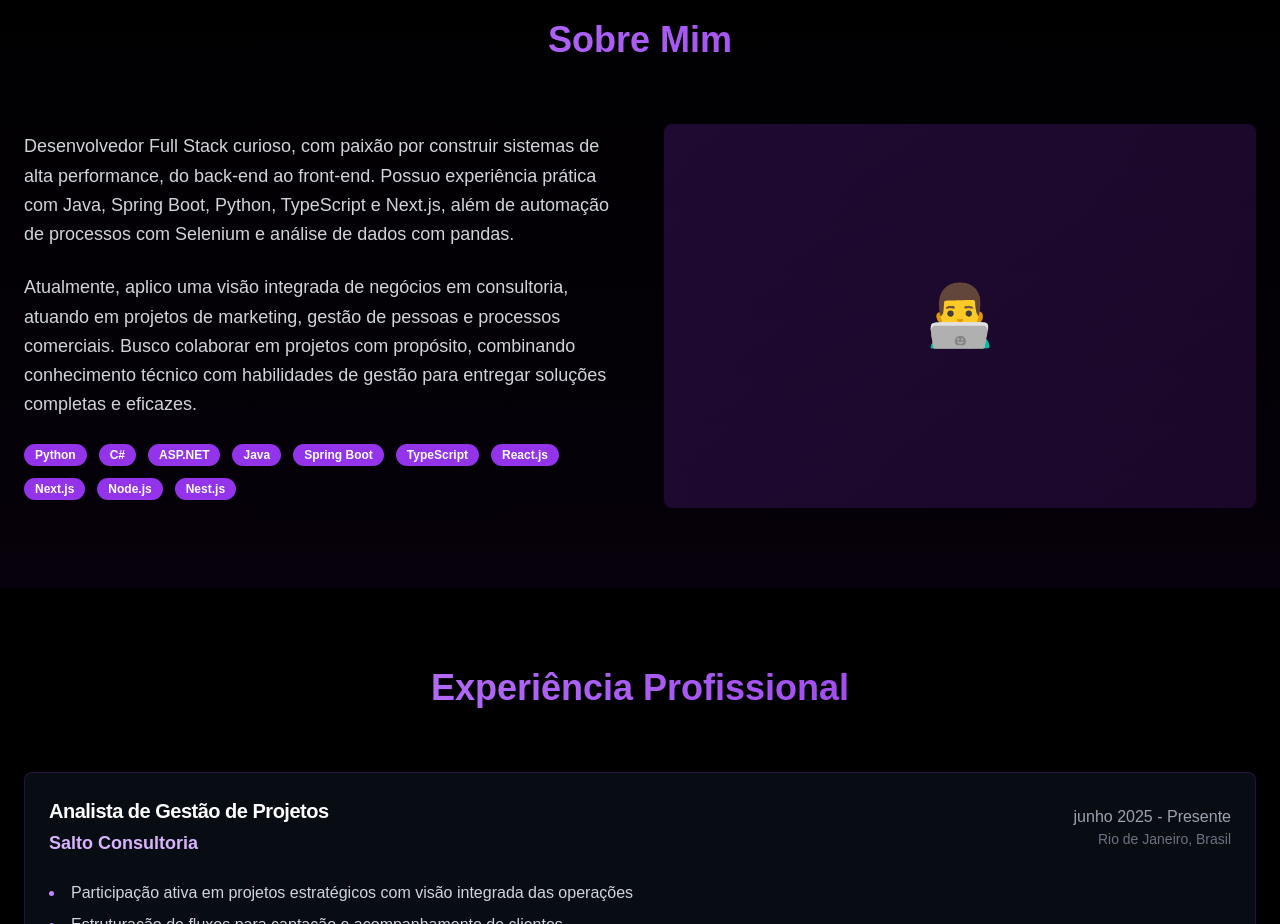
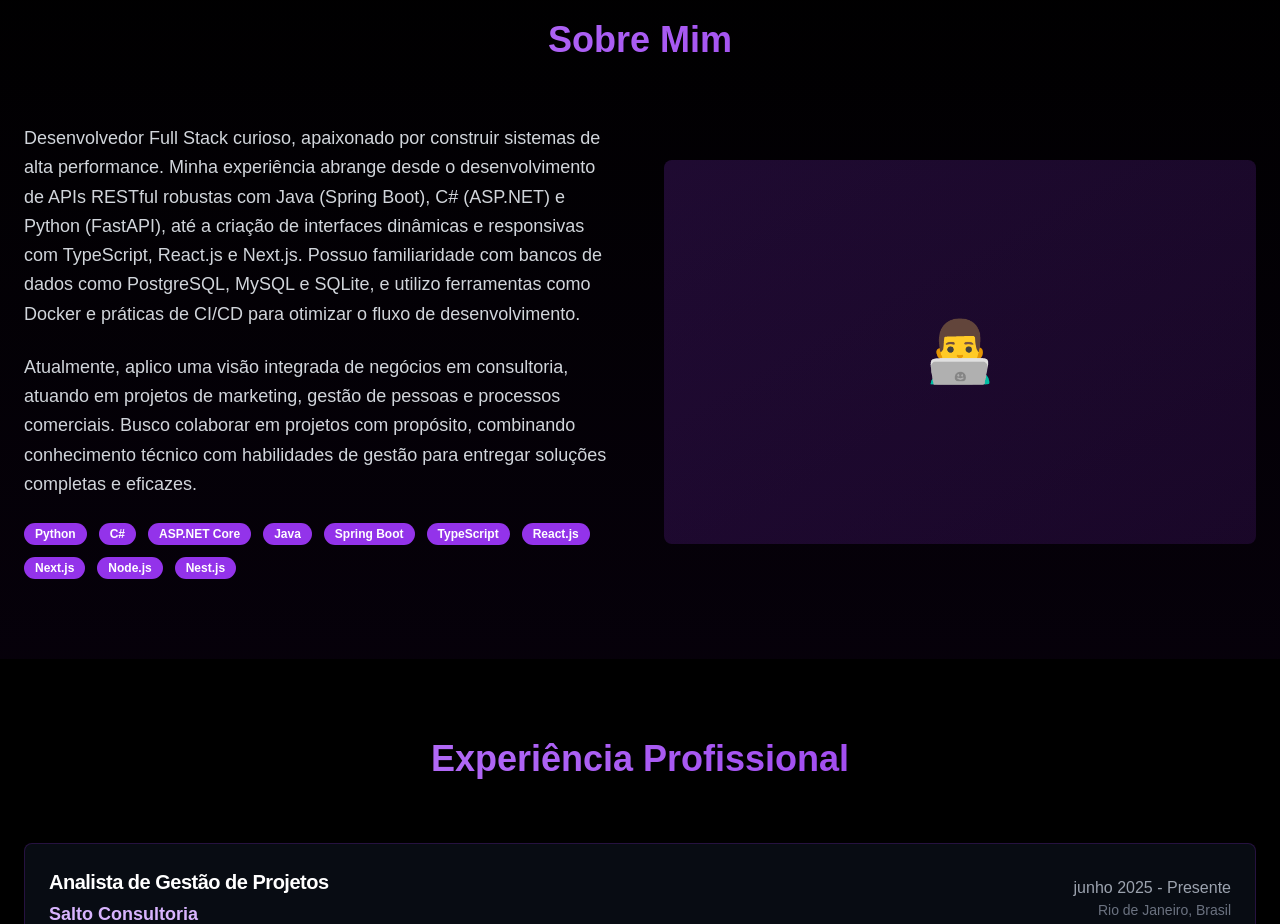
Before and after one commit to PedroSmaxY/pedro-smaxy.dev, a Next.js app: page / in a window 1280 px wide. Shown: the part 860-1784 px from the top of the page. Built offline with nearby package versions, Linux system fonts and the light colour scheme.

Commit message:
refactor: updates about me section

```diff
--- a/app/page.tsx
+++ b/app/page.tsx
@@ -41,13 +41,13 @@ export default function Portfolio() {
       <About
         title="Sobre Mim"
         paragraphs={[
-          "Desenvolvedor Full Stack curioso, com paixão por construir sistemas de alta performance, do back-end ao front-end. Possuo experiência prática com Java, Spring Boot, Python, TypeScript e Next.js, além de automação de processos com Selenium e análise de dados com pandas.",
+          "Desenvolvedor Full Stack curioso, apaixonado por construir sistemas de alta performance. Minha experiência abrange desde o desenvolvimento de APIs RESTful robustas com Java (Spring Boot), C# (ASP.NET) e Python (FastAPI), até a criação de interfaces dinâmicas e responsivas com TypeScript, React.js e Next.js. Possuo familiaridade com bancos de dados como PostgreSQL, MySQL e SQLite, e utilizo ferramentas como Docker e práticas de CI/CD para otimizar o fluxo de desenvolvimento.",
           "Atualmente, aplico uma visão integrada de negócios em consultoria, atuando em projetos de marketing, gestão de pessoas e processos comerciais. Busco colaborar em projetos com propósito, combinando conhecimento técnico com habilidades de gestão para entregar soluções completas e eficazes.",
         ]}
         badges={[
           "Python",
           "C#",
-          "ASP.NET",
+          "ASP.NET Core",
           "Java",
           "Spring Boot",
           "TypeScript",
```
